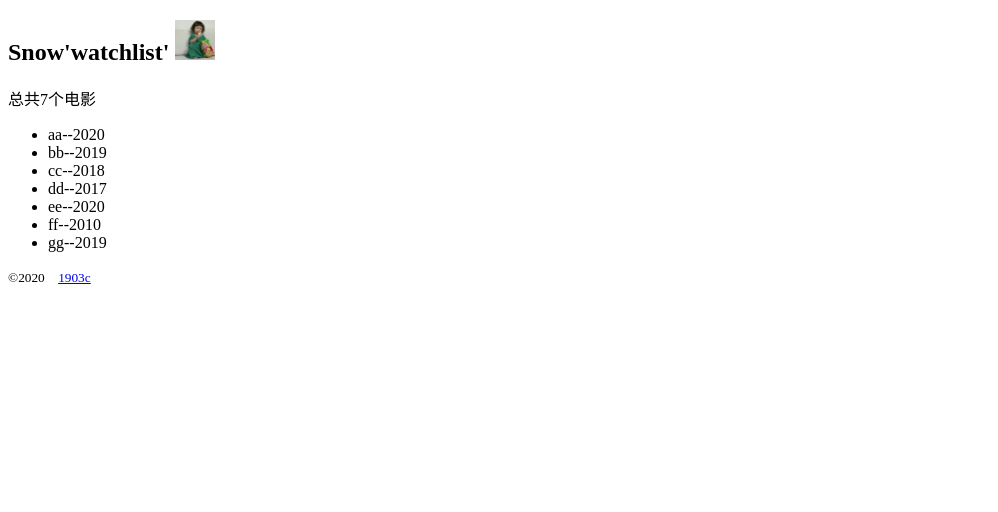
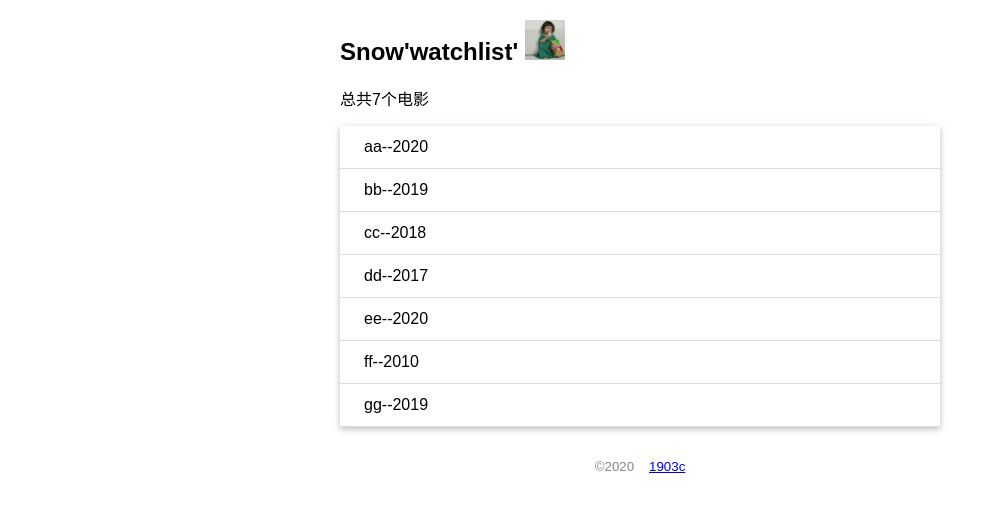
Before and after one commit to Snow670/demo, a Flask app: page / in a window 1280 px wide. Shown: the top 512 px of the page, without its empty margins (0-998 px from the left). Run offline with Flask 2, Linux system fonts and the light colour scheme.

Commit message:
静态文件

```diff
--- a/day1/watchlist/static/css/style.css
+++ b/day1/watchlist/static/css/style.css
@@ -1,3 +1,32 @@
+/* 页面整体 */
+body{
+    margin:0 auto;
+    max-width: 600px;
+    font-size: 16px;
+    font-family: Arial, Helvetica, sans-serif;
+}
+/* 页脚 */
+footer{
+    color: #888;
+    margin-top:20px;
+    text-align: center;
+    padding: 10px;
+}
+/* 头像 */
 .avatar{
     width: 40px;
 }
+/* 电影列表 */
+.movie-list{
+    list-style-type: none;
+    padding:0;
+    margin-bottom: 10px;
+    box-shadow: 0 2px 5px 0 rgba(0,0,0,0.16),0 2px 10px 0 rgba(0,0,0,0.12);
+}
+.movie-list li{
+    padding: 12px 24px;
+    border-bottom: 1px solid #dddddd;
+}
+.movie-list li:hover{
+    background-color:#f8f9fa;
+}
--- a/day1/watchlist/templates/index.html
+++ b/day1/watchlist/templates/index.html
@@ -13,7 +13,7 @@
     </h2>
     {#过滤器#}
     <p>总共{{ movies|length}}个电影</p>
-    <ul>
+    <ul class="movie-list">
         {% for movie in movies %}
         <li>{{ movie.title }}--{{movie.year}}</li>
         {% endfor %}
```
